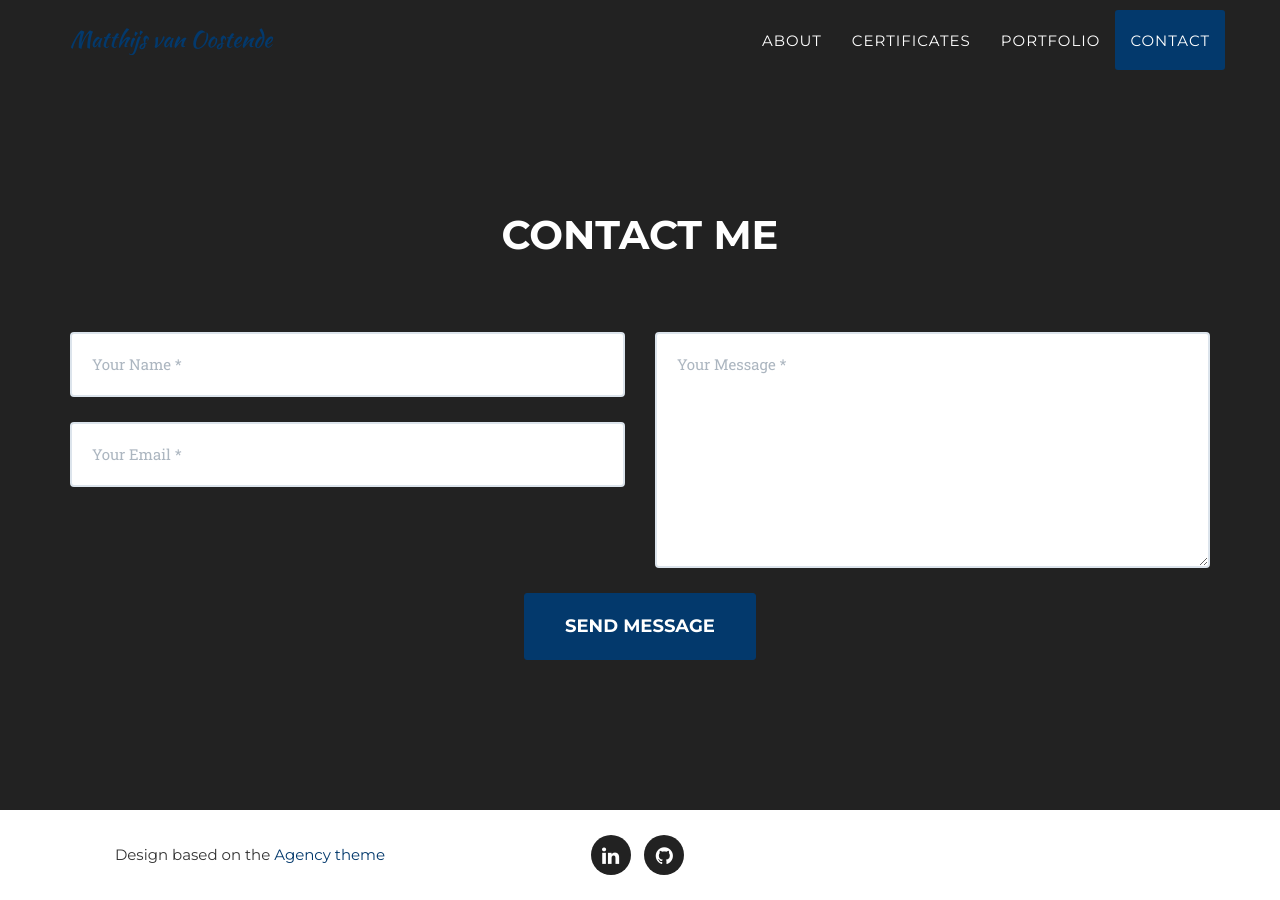
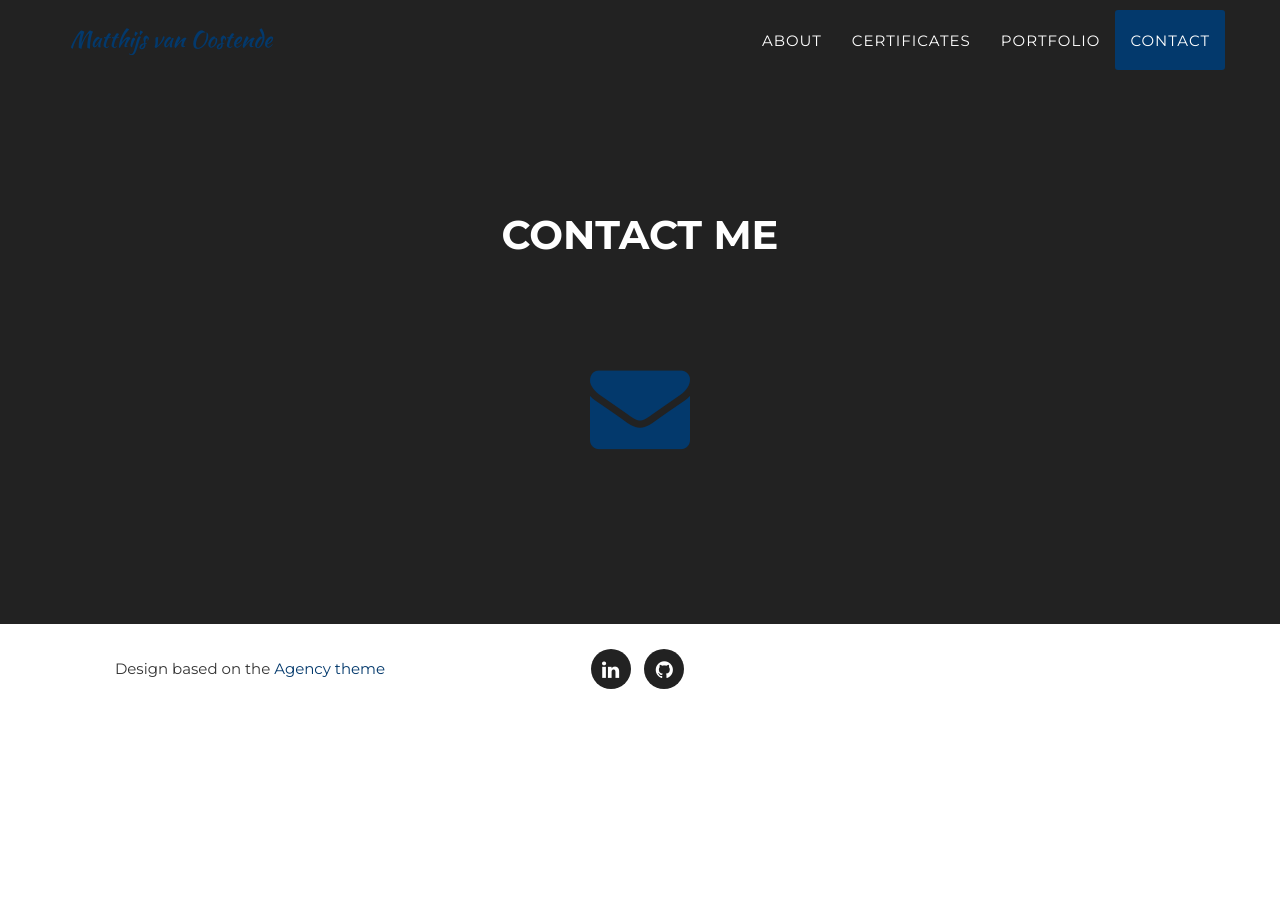
Before and after one commit to Matth93/mwvo-portfolio, a Jekyll site: the page built from index.html, in a window 1280 px wide and 900 px high, scrolled down 5557 px. Built offline with Jekyll 4.4.1, drawn with Linux system fonts in a browser that asks for light colours; some web fonts are replaced; after the commit the page ends 6271 px from its top, so only the background shows below that.

Commit message:
custom domainname setup

```diff
--- a/_includes/contact.html
+++ b/_includes/contact.html
@@ -10,7 +10,7 @@
                 <div class="col-lg-12">
                     <form name="sentMessage" id="contactForm" novalidate>
                         <div class="row">
-                            <div class="col-md-6">
+                            <!-- <div class="col-md-6">
                                 <div class="control-group form-group">
                                     <input type="text" class="form-control" placeholder="Your Name *" id="name" required data-validation-required-message="Please enter your name.">
                                     <p class="help-block text-danger"></p>
@@ -30,6 +30,9 @@
                             <div class="col-lg-12 text-center">
                                 <div id="success"></div>
                                 <button type="submit" class="btn btn-xl">Send Message</button>
+                            </div> -->
+                            <div class="col-lg-12 text-center mail-icon">
+                                <a href="mailto:matthijsvanoostende@gmail.com"><i class="fa fa-envelope"></i></a>
                             </div>
                         </div>
                     </form>
--- a/_includes/css/agency.css
+++ b/_includes/css/agency.css
@@ -762,6 +762,10 @@ section#contact .section-heading {
     color: #fff;
 }
 
+section#contact .mail-icon {
+    font-size: 100px;
+}
+
 section#contact .form-group {
     margin-bottom: 25px;
 }
```
